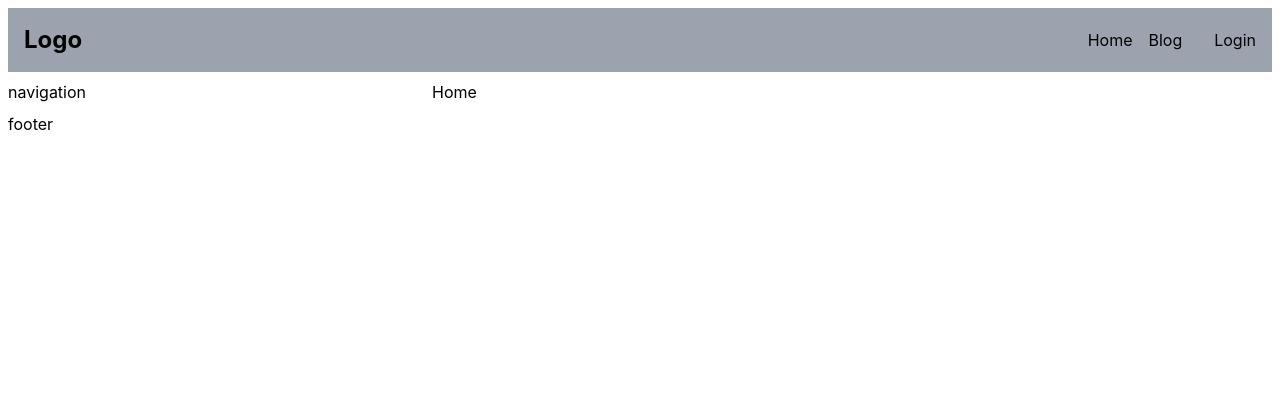
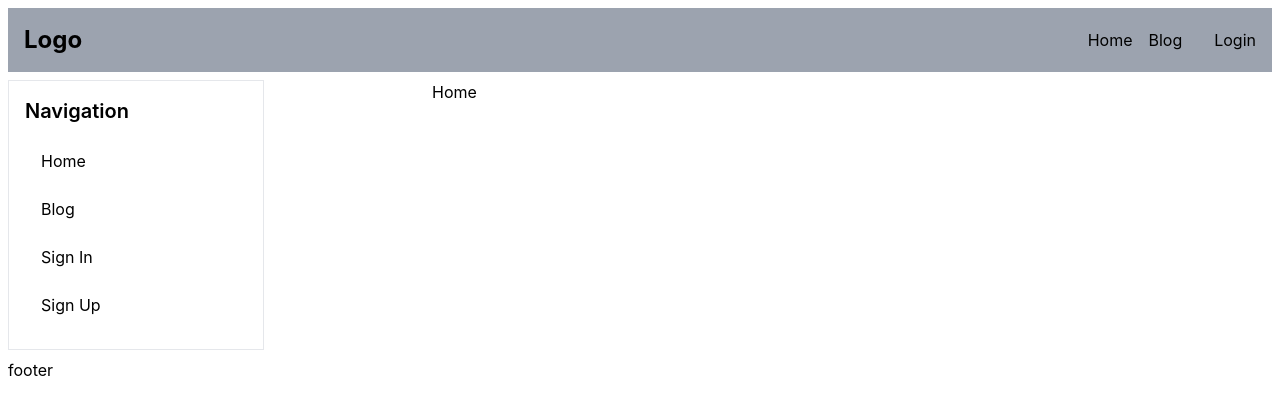
Before and after one commit to rkshaon/blog, a React (Create React App) app in the folder frontend_react/: page / in a window 1280 px wide. Shown: the top 414 px of the page. Built offline with nearby package versions, Linux system fonts and the light colour scheme.

Commit message:
(feat) added LeftSidebar this commit will be added LeftSidebar component

```diff
--- a/frontend_react/src/components/Layout.js
+++ b/frontend_react/src/components/Layout.js
@@ -1,5 +1,6 @@
 import React from 'react';
 import Navbar from './Navbar';
+import LeftSidebar from './LeftSidebar';
 
 const Layout = ({ children }) => (
   <div className="min-h-screen grid grid-rows-[auto_1fr_auto] grid-cols-1 md:grid-cols-3 md:grid-rows-[repeat(12,_min-content)] gap-2 p-2">
@@ -7,7 +8,7 @@ const Layout = ({ children }) => (
       <Navbar />
     </header>
     <nav className="md:row-span-[10] md:col-span-1">
-      navigation
+      <LeftSidebar />
     </nav>
     <main className="md:row-span-[10] md:col-span-2">
       {children}
--- /dev/null
+++ b/frontend_react/src/components/LeftSidebar.js
@@ -0,0 +1,26 @@
+import React from 'react';
+import { Link } from 'react-router-dom';
+
+const LeftSidebar = () => {
+  return (
+    <aside className="p-4 w-full md:w-64 border">
+      <h2 className="text-xl font-semibold mb-4">Navigation</h2>
+      <ul>
+        <li className="mb-2">
+          <Link to="/" className="block px-4 py-2 hover:bg-slate-400 rounded transition duration-300">Home</Link>
+        </li>
+        <li className="mb-2">
+          <Link to="/blog" className="block px-4 py-2 hover:bg-slate-400 rounded transition duration-300">Blog</Link>
+        </li>
+        <li className="mb-2">
+          <Link to="/signin" className="block px-4 py-2 hover:bg-slate-400 rounded transition duration-300">Sign In</Link>
+        </li>
+        <li className="mb-2">
+          <Link to="/signup" className="block px-4 py-2 hover:bg-slate-400 rounded transition duration-300">Sign Up</Link>
+        </li>
+      </ul>
+    </aside>
+  );
+};
+
+export default LeftSidebar;
```
